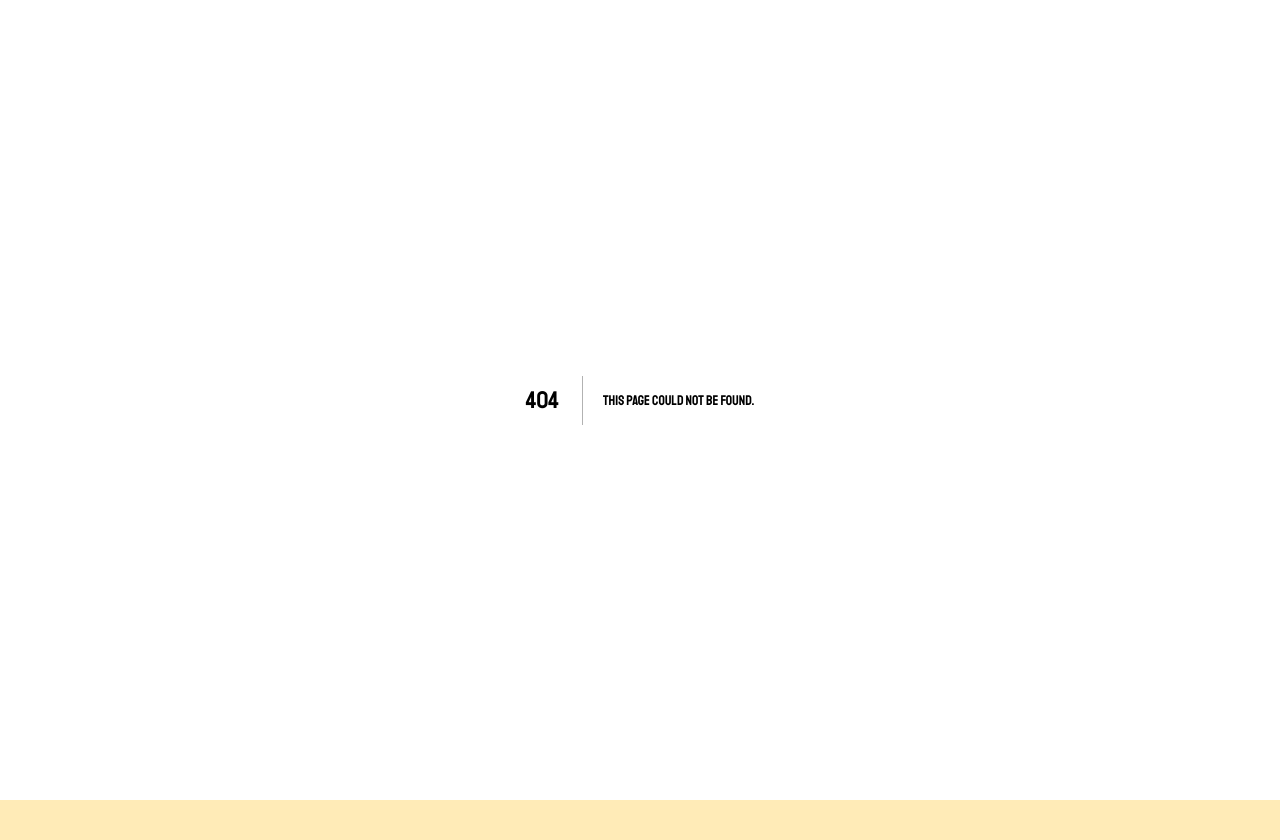
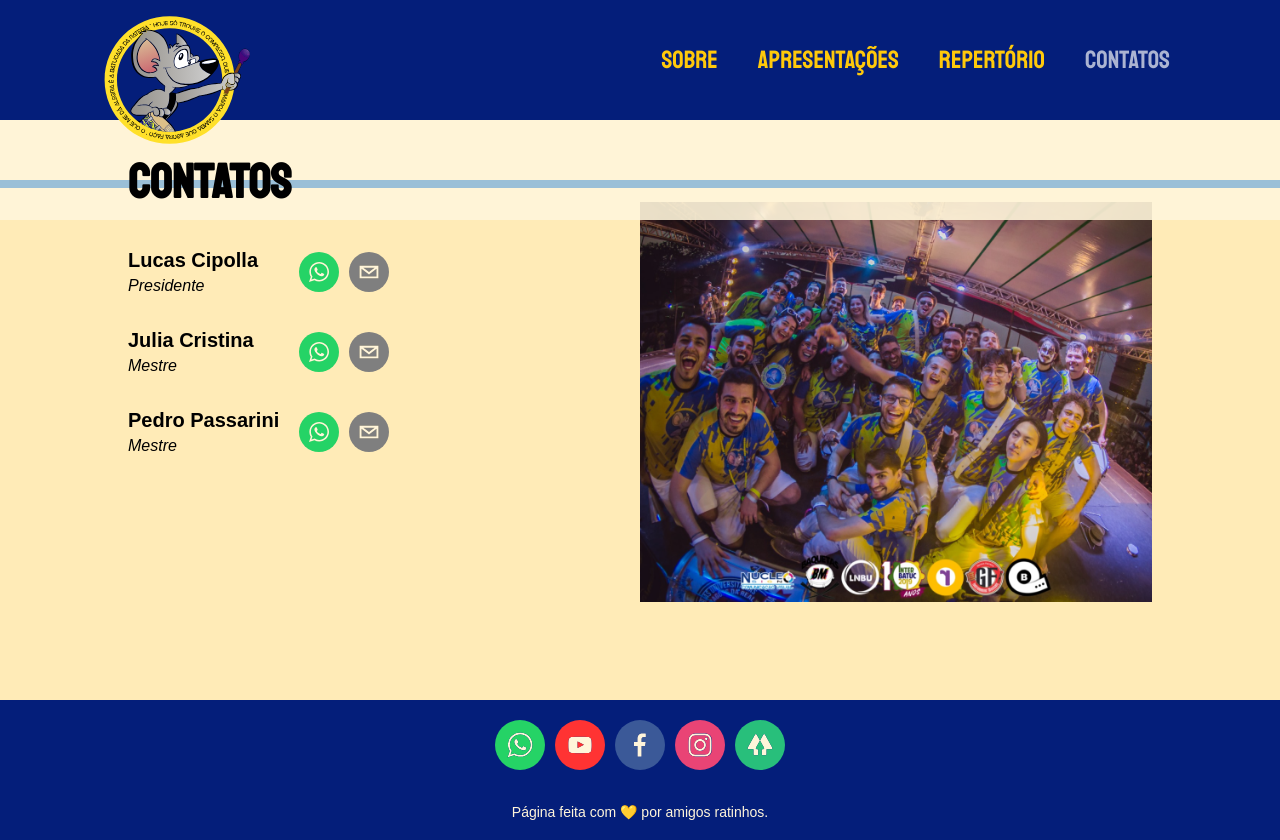
Before and after one commit to rateria/rateria-next-website, a Next.js app: page /contatos in a window 1280 px wide. Before the commit this address had no page. Before the commit the page ends 800 px from the top, so only its background shows below. Built offline with nearby package versions, Linux system fonts and the light colour scheme; a web font is replaced by a local one.

Commit message:
rework: each page in a different folder

```diff
--- a/components/Header/index.tsx
+++ b/components/Header/index.tsx
@@ -80,19 +80,19 @@ function Header({ currentPage }: HeaderProps) {
 								Sobre
 							</a>
 						</Link>
-						<Link href="/apresentations">
+						<Link href="/apresentacoes">
 							<a
 								className={currentPage === 'Apresentations' ? styles.foco : ''}
 							>
 								Apresentações
 							</a>
 						</Link>
-						<Link href="/contacts">
+						<Link href="/repertorio">
 							<a className={currentPage === 'Repertory' ? styles.foco : ''}>
 								Repertório
 							</a>
 						</Link>
-						<Link href="/contacts">
+						<Link href="/contatos">
 							<a className={currentPage === 'Contacts' ? styles.foco : ''}>
 								Contatos
 							</a>
--- a/components/Sidebar/index.tsx
+++ b/components/Sidebar/index.tsx
@@ -14,14 +14,14 @@ function Sidebar(props: any) {
 				</a>
 			</Link>
 			<br />
-			<Link href="/apresentations">
+			<Link href="/apresentacoes">
 				<a className="menu-item">
 					<FaMicrophone size={28} />
 					&ensp;Apresentações
 				</a>
 			</Link>
 			<br />
-			<Link href="/repertory">
+			<Link href="/repertorio">
 				<a className="menu-item">
 					<FaMusic size={28} />
 					&ensp;Repertório
@@ -29,7 +29,7 @@ function Sidebar(props: any) {
 			</Link>
 			<br />
 
-			<Link href="/contacts">
+			<Link href="/contatos">
 				<a className="menu-item">
 					<FaPhoneAlt size={28} />
 					&ensp;Contatos
--- a/styles/Contacts.module.css
+++ b/pages/contatos/Contacts.module.css
@@ -89,7 +89,7 @@
 
 	z-index: 0;
 
-	background: url('../public/interbatuc1.png');
+	background: url('../../public/interbatuc1.png');
 	background-position: center;
 	background-size: cover;
 }
--- a/pages/contacts.tsx
+++ b/pages/contatos/index.tsx
@@ -1,6 +1,6 @@
-import Layout from '../components/Layout';
+import Layout from '../../components/Layout';
 import Head from 'next/head';
-import styles from '../styles/Contacts.module.css';
+import styles from './Contacts.module.css';
 import { SocialIcon } from 'react-social-icons';
 
 export default function Contacts() {
--- a/pages/repertory.tsx
+++ b/pages/repertorio/index.tsx
@@ -1,9 +1,9 @@
-import Layout from '../components/Layout';
+import Layout from '../../components/Layout';
 import Head from 'next/head';
-import styles from '../styles/Repertory.module.css';
+import styles from './Repertory.module.css';
 import { SocialIcon } from 'react-social-icons';
 
-export default function Contacts() {
+export default function Repertory() {
 	return (
 		<>
 			<Head>
```
Also changed, not shown: pages/apresentacoes/index.tsx (renamed from pages/apresentations.tsx, +7 -4 lines), pages/apresentacoes/styles.css (renamed from styles/Apresentations.module.css), pages/repertorio/Repertory.module.css (renamed from styles/Repertory.module.css).
